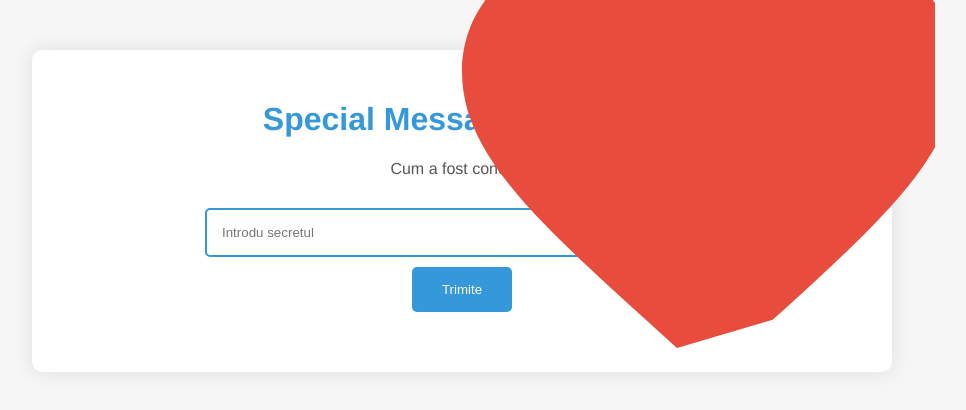
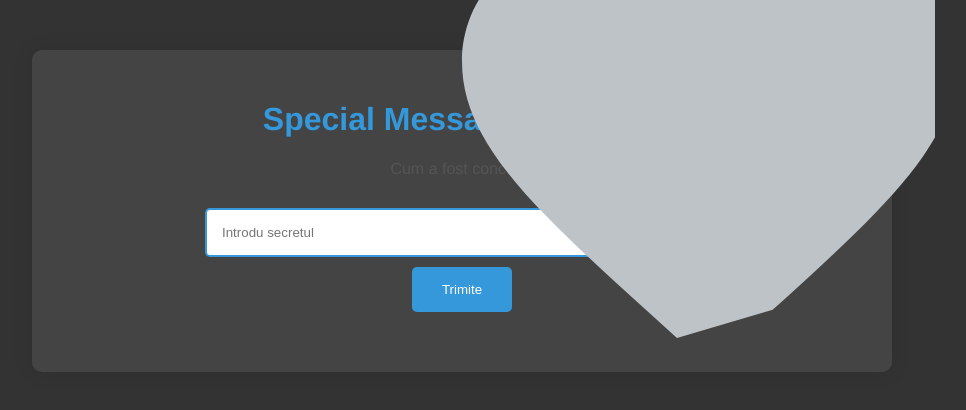
Before and after one commit to grufferator/mititica, a plain HTML site: page index.html in a window 1280 px wide. Shown: the whole page, without its empty margins (178-1144 px from the left). Drawn offline with Linux system fonts and the light colour scheme.

Commit message:
index.html

```diff
--- a/index.html
+++ b/index.html
@@ -1,24 +1,26 @@
 <!DOCTYPE html>
 <html lang="en">
+
 <head>
     <meta charset="UTF-8">
     <meta name="viewport" content="width=device-width, initial-scale=1.0">
     <title>Special Message for Nikro</title>
     <style>
         body {
-      background-color: #f6f6f6;
+            background-color: #333; /* Dark background color */
             text-align: center;
             font-family: 'Helvetica', sans-serif;
             margin: 0;
             padding: 0;
             overflow: hidden;
+            color: #fff; /* Text color */
         }
 
         .container {
             max-width: 800px;
             margin: 50px auto;
             padding: 30px;
-      background-color: #fff;
+            background-color: #444; /* Darker container background color */
             border-radius: 10px;
             box-shadow: 0 0 20px rgba(0, 0, 0, 0.1);
             position: relative;
@@ -39,6 +41,8 @@
             width: 60%;
             border: 2px solid #3498db; /* Blue */
             border-radius: 5px;
+            color: #333; /* Dark color for text input */
+            background-color: #fff; /* Light background color for text input */
         }
 
         button {
@@ -67,10 +71,10 @@
             color: #2ecc71; /* Green */
         }
 
-    /* Festive Animation - SVG Heart */
-    .heart-svg {
+        /* Festive Animation - SVG Guitar */
+        .guitar-svg {
             position: absolute;
-      bottom: 10px;
+            bottom: 20px; /* Moved the guitar lower */
             left: 50%;
             transform: translateX(-50%);
             cursor: pointer;
@@ -81,12 +85,14 @@
             0% {
                 transform: scale(1);
             }
+
             100% {
                 transform: scale(1.2);
             }
         }
     </style>
 </head>
+
 <body>
     <div class="container">
         <h1>Special Message for Nikro</h1>
@@ -98,8 +104,10 @@
         </form>
         <div id="result" class="result"></div>
         <div id="largerMessage" class="result"></div>
-    <svg xmlns="http://www.w3.org/2000/svg" viewBox="0 0 24 24" class="heart-svg">
-      <path fill="#e74c3c" d="M12 21.35l-1.45-1.32C5.4 15.36 2 12.28 2 8.5 2 5.42 4.42 3 7.5 3c1.74 0 3.41.81 4.5 2.09C16.09 3.81 17.76 3 19.5 3 22.58 3 25 5.42 25 8.5c0 3.78-3.4 6.86-8.55 11.54L12 21.35z"/>
+        <svg xmlns="http://www.w3.org/2000/svg" viewBox="0 0 24 24" class="guitar-svg">
+            <!-- Heavy Metal Guitar SVG Path -->
+            <path fill="#bdc3c7"
+                d="M12 21.35l-1.45-1.32C5.4 15.36 2 12.28 2 8.5 2 5.42 4.42 3 7.5 3c1.74 0 3.41.81 4.5 2.09C16.09 3.81 17.76 3 19.5 3 22.58 3 25 5.42 25 8.5c0 3.78-3.4 6.86-8.55 11.54L12 21.35z" />
         </svg>
     </div>
 
@@ -112,8 +120,8 @@
 
             if (secretWord === 'super') {
                 // Display festive animation and clear other content
-        containerDiv.innerHTML = '<svg xmlns="http://www.w3.org/2000/svg" viewBox="0 0 24 24" class="heart-svg">' +
-                                  '<path fill="#e74c3c" d="M12 21.35l-1.45-1.32C5.4 15.36 2 12.28 2 8.5 2 5.42 4.42 3 7.5 3c1.74 0 3.41.81 4.5 2.09C16.09 3.81 17.76 3 19.5 3 22.58 3 25 5.42 25 8.5c0 3.78-3.4 6.86-8.55 11.54L12 21.35z"/>' +
+                containerDiv.innerHTML = '<svg xmlns="http://www.w3.org/2000/svg" viewBox="0 0 24 24" class="guitar-svg">' +
+                    '<path fill="#bdc3c7" d="M12 21.35l-1.45-1.32C5.4 15.36 2 12.28 2 8.5 2 5.42 4.42 3 7.5 3c1.74 0 3.41.81 4.5 2.09C16.09 3.81 17.76 3 19.5 3 22.58 3 25 5.42 25 8.5c0 3.78-3.4 6.86-8.55 11.54L12 21.35z" />' +
                     '</svg>' +
                     '<div id="largerMessage" class="result">metal ve4en!</div>';
             } else {
@@ -125,4 +133,5 @@
         }
     </script>
 </body>
+
 </html>
```
Lines whose indentation alone changed are shown as unchanged.
